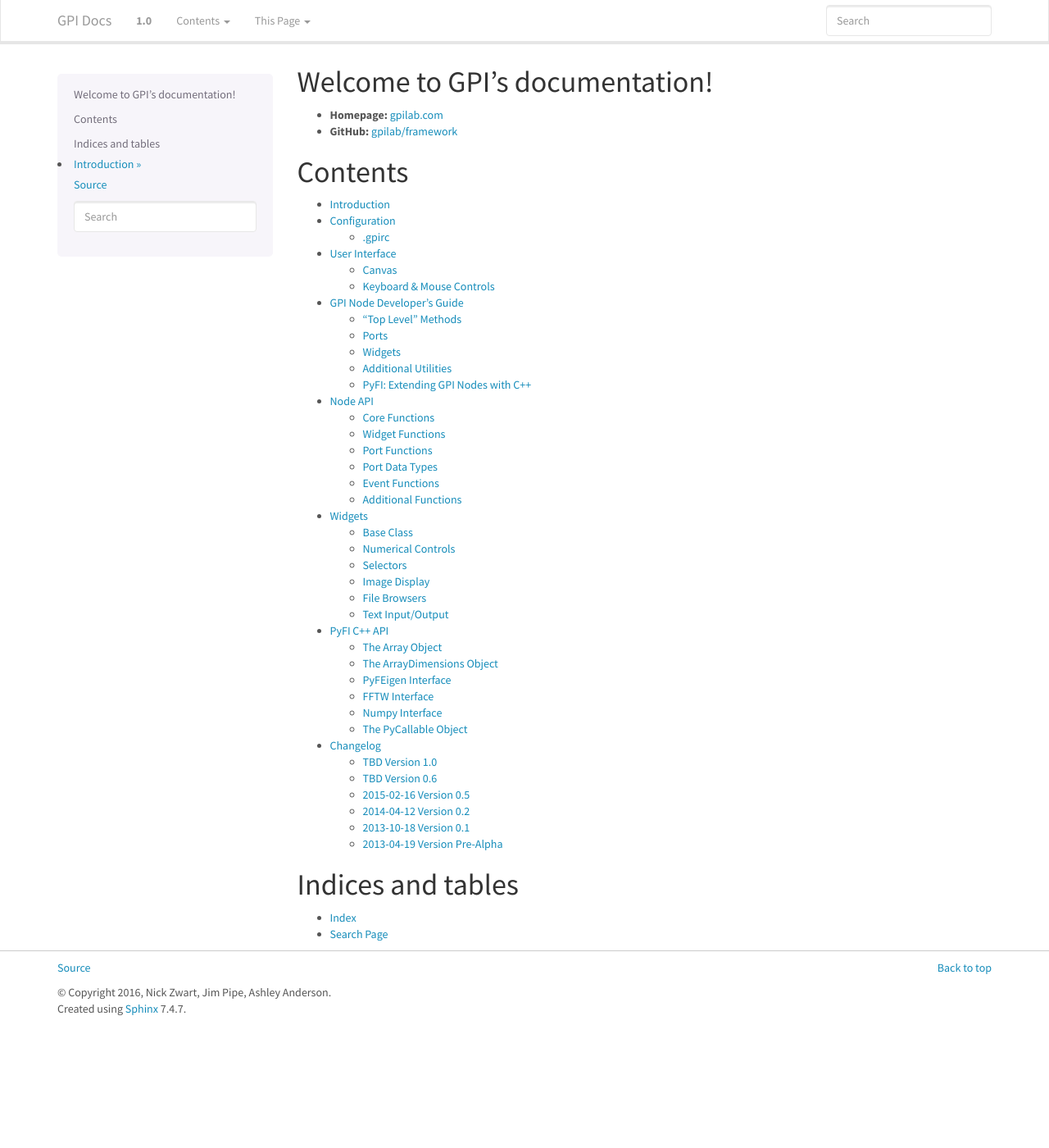
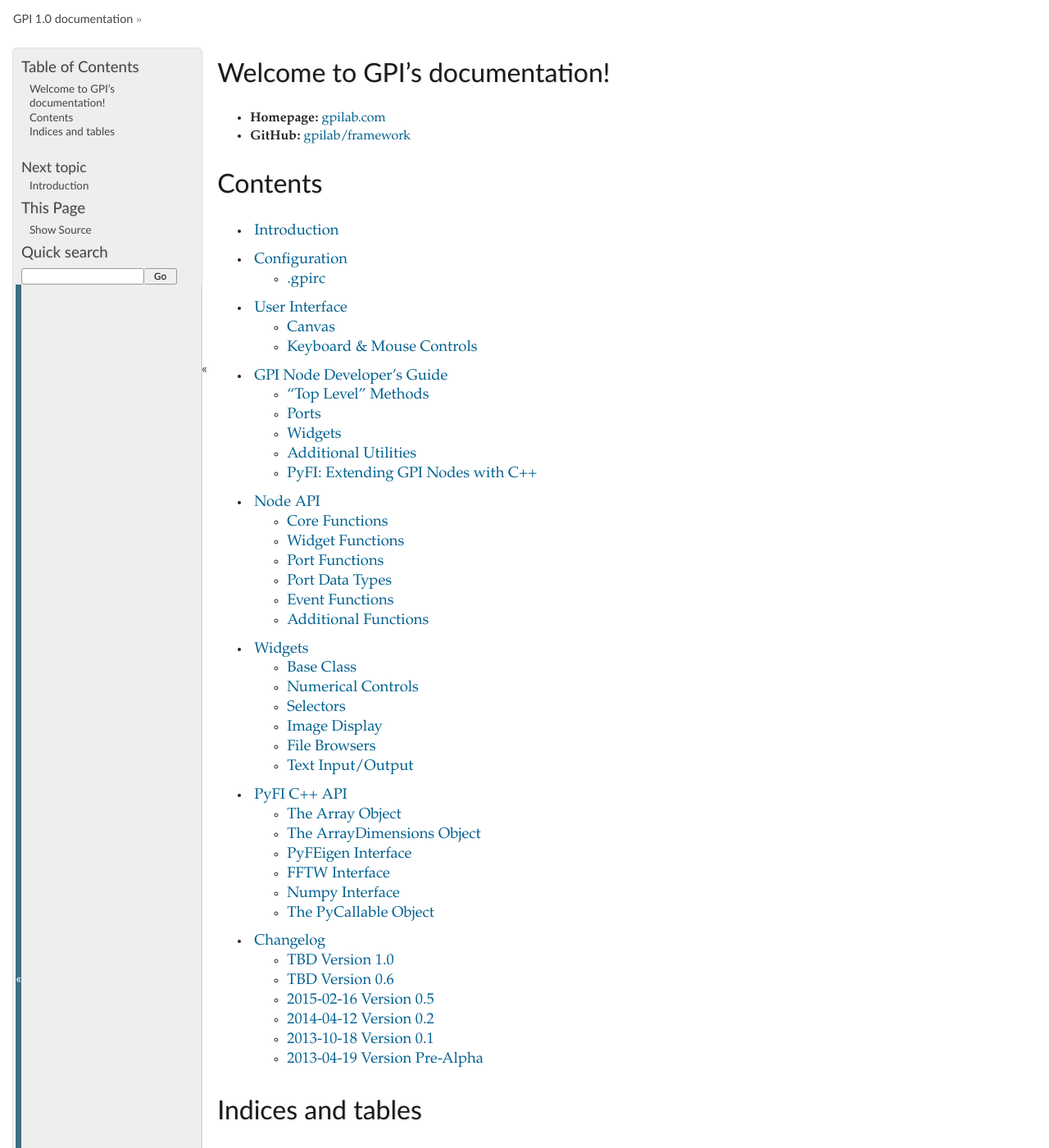
Before and after one commit to gpilab/framework, a Sphinx documentation site: the page built from doc/index.rst, in a window 1280 px wide and 1400 px high. Shown: the whole window at 82% size. Built offline with Sphinx 7.4.7, drawn with Linux system fonts in a browser that asks for light colours; some of the changed text lies outside the part shown.

Commit message:
switched to py3doc theme

```diff
--- a/doc/conf.py
+++ b/doc/conf.py
@@ -16,7 +16,7 @@
 import sys
 import os
 import subprocess
-import sphinx_bootstrap_theme
+import sphinx_py3doc_enhanced_theme
 
 os.system('pip list')
 os.system('conda list')
@@ -129,72 +129,19 @@
 
 
 # -- Options for HTML output ----------------------------------------------
-html_theme = 'bootstrap'
-html_theme_path = sphinx_bootstrap_theme.get_html_theme_path()
-#html_logo = 'logo.png'
-html_theme_options = {
-    # Navigation bar title. (Default: ``project`` value)
-    'navbar_title': "GPI Docs",
-
-    # Tab name for entire site. (Default: "Site")
-    'navbar_site_name': "Contents",
-
-    # A list of tuples containing pages or urls to link to.
-    # Valid tuples should be in the following forms:
-    #    (name, page)                 # a link to a page
-    #    (name, "/aa/bb", 1)          # a link to an arbitrary relative url
-    #    (name, "http://example.com", True) # arbitrary absolute url
-    # Note the "1" or "True" value above as the third argument to indicate
-    # an arbitrary url.
-    #'navbar_links': [
-    #    ("Examples", "examples"),
-    # #   ("Link", "http://example.com", True),
-    #],
-
-    # Render the next and previous page links in navbar. (Default: true)
-    'navbar_sidebarrel': False,
-
-    # Render the current pages TOC in the navbar. (Default: true)
-    'navbar_pagenav': True,
-
-    # Tab name for the current pages TOC. (Default: "Page")
-    'navbar_pagenav_name': "This Page",
-
-    # Global TOC depth for "site" navbar tab. (Default: 1)
-    # Switching to -1 shows all levels.
-    'globaltoc_depth': 2,
-
-    # Include hidden TOCs in Site navbar?
-    #
-    # Note: If this is "false", you cannot have mixed ``:hidden:`` and
-    # non-hidden ``toctree`` directives in the same page, or else the build
-    # will break.
-    #
-    # Values: "true" (default) or "false"
-    'globaltoc_includehidden': "true",
-
-    # HTML navbar class (Default: "navbar") to attach to <div> element.
-    # For black navbar, do "navbar navbar-inverse"
-    'navbar_class': "navbar navbar-inverse",
-
-    # Fix navigation bar to top of page?
-    # Values: "true" (default) or "false"
-    'navbar_fixed_top': "true",
-
-    # Location of link to source.
-    # Options are "nav" (default), "footer" or anything else to exclude.
-    'source_link_position': "footer",
-
-    # Bootswatch (http://bootswatch.com/) theme.
-    #
-    # Options are nothing (default) or the name of a valid theme
-    # such as "cosmo", "lumen", "paper".
-    'bootswatch_theme': "lumen",
-
-    # Choose Bootstrap version.
-    # Values: "3" (default) or "2" (in quotes)
-    'bootstrap_version': "3",
-}
+# sphinx_bootstrap_theme
+html_theme = "sphinx_py3doc_enhanced_theme"
+html_theme_path = [sphinx_py3doc_enhanced_theme.get_html_theme_path()]
+#html_theme_options = {
+#   'githuburl': 'https://github.com/gpilab/framework',
+#   'bodyfont': '"Lucida Grande",Arial,sans-serif',
+#   'headfont': '"Lucida Grande",Arial,sans-serif',
+#   'codefont': 'monospace,sans-serif',
+#   'linkcolor': '#0072AA',
+#   'visitedlinkcolor': '#6363bb',
+#   'extrastyling': False,
+#}
+#pygments_style = 'friendly'
 
 # The theme to use for HTML and HTML Help pages.  See the documentation for
 # a list of builtin themes.
--- a/doc/environment.yml
+++ b/doc/environment.yml
@@ -14,4 +14,4 @@
     - breathe==4.2.0
     - autopep8==1.2.2
     - qimage2ndarray==1.5
-    - sphinx-bootstrap-theme
+    - sphinx-py3doc-enhanced-theme>=2.3.2
```
